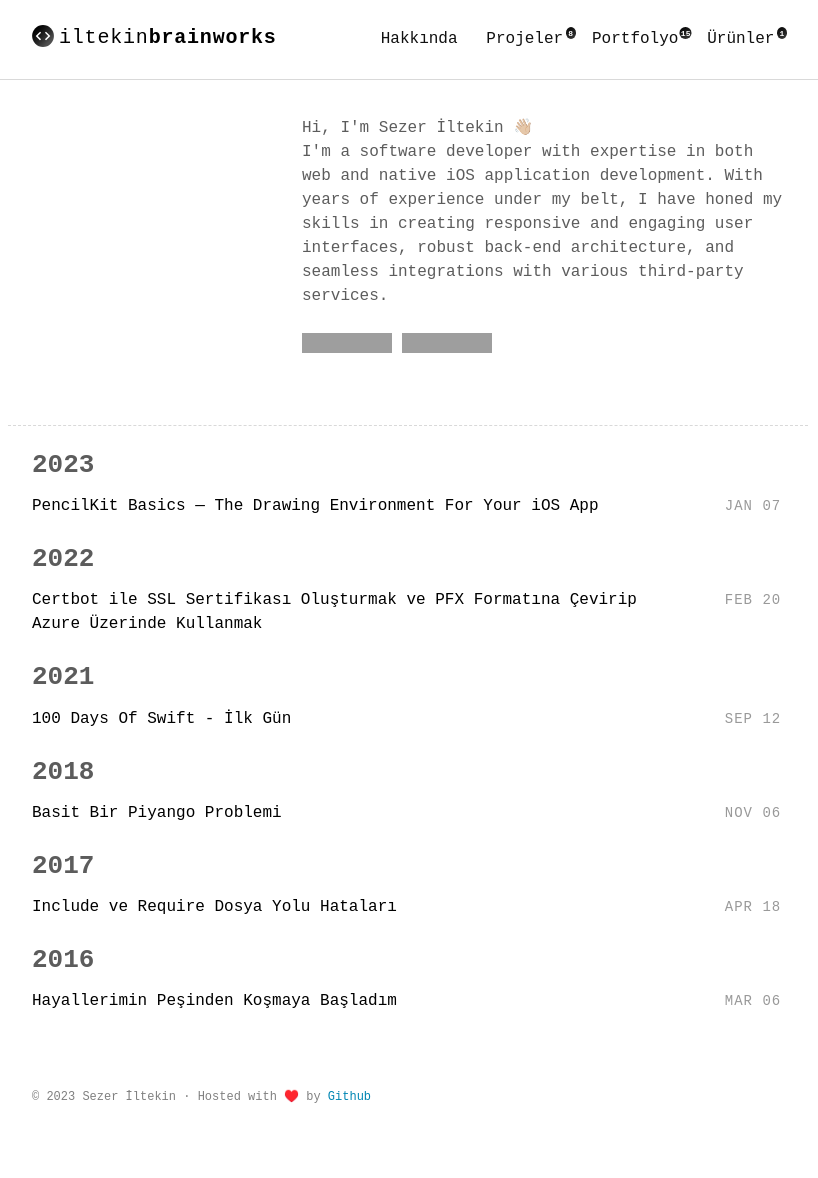
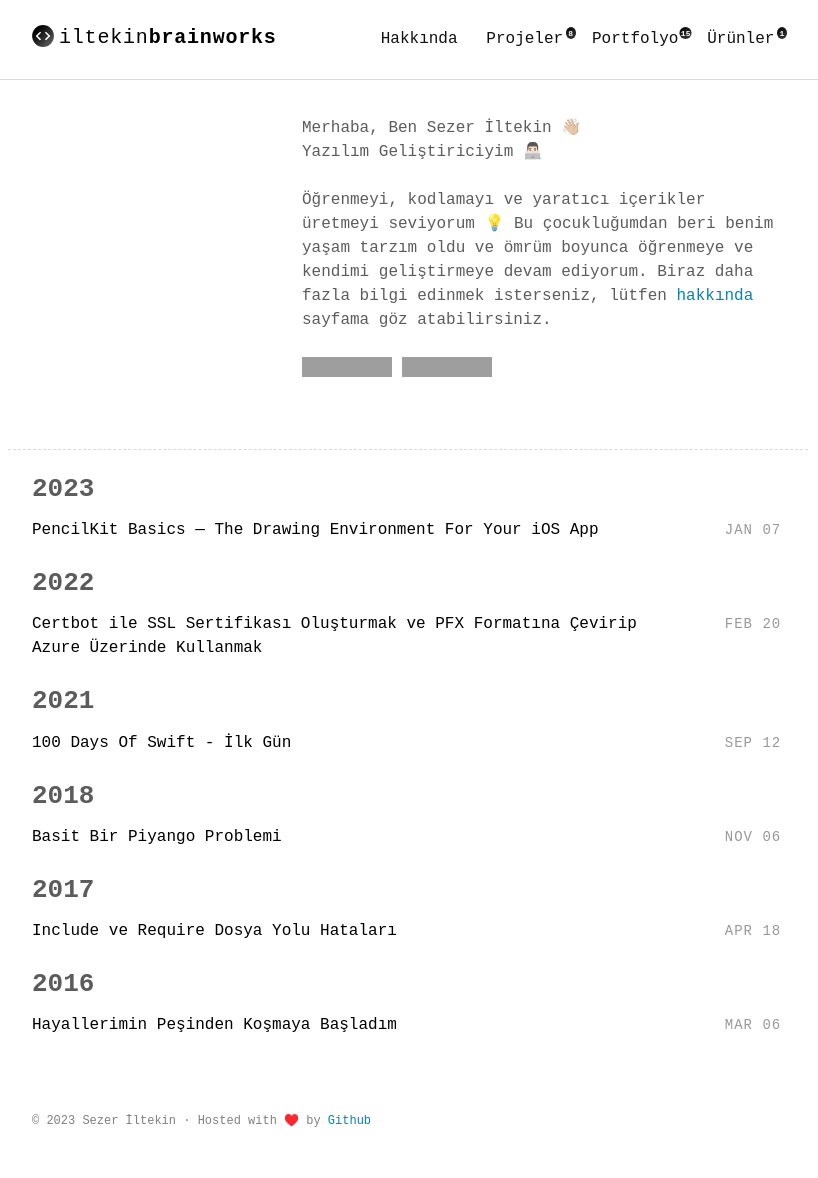
Before and after one commit to iltekin/iltekin.github.io, a Jekyll site: the page built from index.html, in a window 1280 px wide. Shown: the whole page, without its empty margins (232-1050 px from the left). Built offline with Jekyll 4.4.1, drawn with Linux system fonts in a browser that asks for light colours; some web fonts are replaced; comment, search, counter and statistics services are not loaded; before the commit the page ends 1154 px from its top, so only the background shows below that; grey boxes are pictures that could not be loaded.

Commit message:
Change intro.html

```diff
--- a/_includes/intro.html
+++ b/_includes/intro.html
@@ -36,7 +36,11 @@
 ">
       <p style="
     margin-bottom: 0;
-"> Hi, I'm Sezer İltekin 👋🏼 <br>I'm a software developer with expertise in both web and native iOS application development. With years of experience under my belt, I have honed my skills in creating responsive and engaging user interfaces, robust back-end architecture, and seamless integrations with various third-party services.
+">
+        Merhaba, Ben Sezer İltekin 👋🏼<br/>
+        Yazılım Geliştiriciyim 👨🏻‍💻<br/><br/>
+        Öğrenmeyi, kodlamayı ve yaratıcı içerikler üretmeyi seviyorum 💡 Bu çocukluğumdan beri benim yaşam tarzım oldu ve ömrüm boyunca öğrenmeye ve kendimi geliştirmeye devam ediyorum. Biraz daha fazla bilgi edinmek isterseniz, lütfen <a href="https://iltekin.com/about">hakkında</a> sayfama göz atabilirsiniz.
+      </p>
         <div style="margin-top:25px">
           <a href="https://github.com/iltekin" target="_blank"><img alt="GitHub followers" src="https://img.shields.io/github/followers/iltekin?style=social"></a>
           <a href="https://twitter.com/sezeriltekin" target="_blank"><img alt="Twitter Follow" src="https://img.shields.io/twitter/follow/sezeriltekin?style=social"></a>
```
